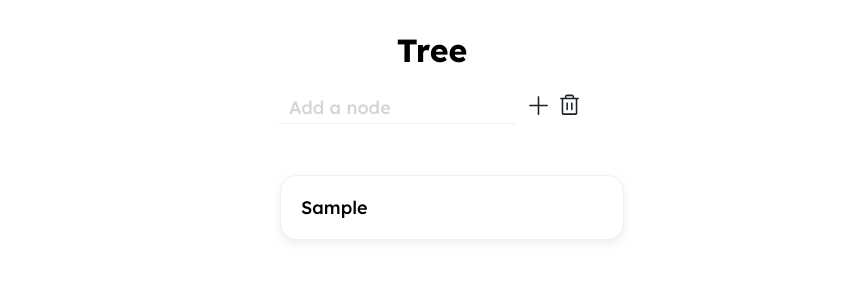
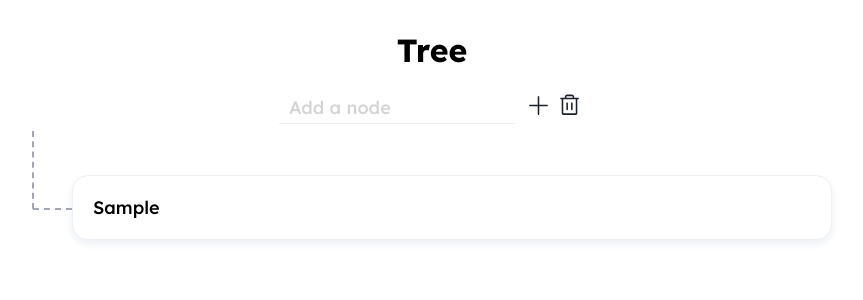
Before and after one commit to alyoneek/tree-app, a React (Vite) app: page / in a window 1280 px wide. Both pictures are taken after typing "Sample" into the empty fields and a click on the button 746 px from the left and 107 px from the top of the page. Shown: the top 300 px of the page, without its empty margins (208-1071 px from the left). Built offline with nearby package versions, Linux system fonts and the light colour scheme.

Commit message:
(styles) Order app styles

```diff
--- a/src/components/App.tsx
+++ b/src/components/App.tsx
@@ -2,6 +2,8 @@ import AddNodeMainForm from "@/components/Forms/AddNodeMainForm";
 import { useAppSelector } from "@/store";
 import Tree from "@components/Tree";
 import { getNodes } from "@store/tree/treeSelectors";
+
+import "@styles/app.scss";
 
 function App() {
   const data = useAppSelector(getNodes);
--- a/src/components/Node/index.tsx
+++ b/src/components/Node/index.tsx
@@ -50,7 +50,7 @@ const Node: FC<NodeProps> = ({ data }) => {
         handleEdit={handleEdit}
         handleDelete={handleDelete}>
         {!edit ? (
-          data.name
+          <span className={styles.content}>{data.name}</span>
         ) : (
           <EditNodeForm nodeData={data} handleSave={cancelEditMode} handleCancel={cancelEditMode} />
         )}
--- a/src/components/Node/node.module.scss
+++ b/src/components/Node/node.module.scss
@@ -7,6 +7,12 @@
   }
 }
 
+.content {
+  text-overflow: ellipsis;
+  white-space: nowrap;
+  overflow: hidden;
+}
+
 @keyframes blink {
   100% {
     box-shadow: 0 0 2px #fff, 0 0 3px #fff, 0 0 4px #fff, 0 0 5px #d4d4d4, 0 0 10px #d4d4d4,
--- a/src/components/Tree/index.tsx
+++ b/src/components/Tree/index.tsx
@@ -1,6 +1,7 @@
+import { FC } from "react";
+
 import Node from "@components/Node";
 import { INode } from "@store/tree/treeSlice";
-import { FC } from "react";
 
 interface TreeProps {
   renderData: INode[];
--- /dev/null
+++ b/src/styles/app.scss
@@ -0,0 +1,57 @@
+.container {
+  display: flex;
+  flex-direction: column;
+  align-items: center;
+  gap: 20px;
+  margin: 30px auto;
+  width: 800px;
+
+  & > ul {
+    width: 100%;
+  }
+
+  ul {
+    padding-left: 20px;
+
+    &.hidden {
+      max-height: 0;
+      opacity: 0;
+      transition: all 0.2s ease;
+    }
+
+    &.visible {
+      max-height: 99999px;
+      opacity: 1;
+      transition: all 0.2s ease;
+    }
+
+    li {
+      position: relative;
+      padding-left: 20px;
+      padding-top: 30px;
+
+      &::before {
+        content: "";
+        position: absolute;
+        top: -14px;
+        left: -20px;
+        border-left: 2px dashed #a2a5b5;
+        width: 1px;
+        height: 100%;
+      }
+
+      &::after {
+        content: "";
+        position: absolute;
+        border-top: 2px dashed #a2a5b5;
+        top: 63px;
+        left: -19px;
+        width: 39px;
+      }
+
+      &:last-child::before {
+        height: 78px;
+      }
+    }
+  }
+}
--- a/src/styles/index.scss
+++ b/src/styles/index.scss
@@ -21,89 +21,3 @@ ul {
 li {
   list-style-type: none;
 }
-
-ul li::before {
-  content: "";
-  position: absolute;
-  top: -14px;
-  left: -20px;
-  border-left: 2px dashed #a2a5b5;
-  width: 1px;
-  height: 100%;
-}
-
-ul li::after {
-  content: "";
-  position: absolute;
-  border-top: 2px dashed #a2a5b5;
-  top: 63px;
-  left: -19px;
-  width: 39px;
-}
-
-ul li {
-  position: relative;
-}
-
-ul li:last-child::before {
-  height: 78px;
-}
-
-.container {
-  display: flex;
-  flex-direction: column;
-  align-items: center;
-  gap: 20px;
-  margin: 30px 0;
-
-  & > ul {
-    width: 30%;
-  }
-}
-
-ul {
-  padding-left: 20px;
-
-  &.hidden {
-    max-height: 0;
-    opacity: 0;
-    transition: all 0.2s ease;
-  }
-
-  &.visible {
-    max-height: 99999px;
-    opacity: 1;
-    transition: all 0.2s ease;
-  }
-}
-
-li {
-  padding-left: 20px;
-  padding-top: 30px;
-}
-
-.container > ul > li::after {
-  width: 0;
-}
-
-.container > ul > li::before {
-  height: 0;
-}
-
-@keyframes change-height-down {
-  0% {
-    max-height: 9999px;
-  }
-  100% {
-    max-height: 0px;
-  }
-}
-
-@keyframes change-height-up {
-  0% {
-    max-height: 0px;
-  }
-  100% {
-    max-height: 9999px;
-  }
-}
--- a/src/ui/Card/index.tsx
+++ b/src/ui/Card/index.tsx
@@ -55,7 +55,7 @@ const Card: FC<CardProps> = ({
   return (
     <>
       <div className={`${styles.card} ${className}`}>
-        <div className={styles.content}>{children}</div>
+        {children}
 
         {editable && (
           <div className={styles.actions}>
```
